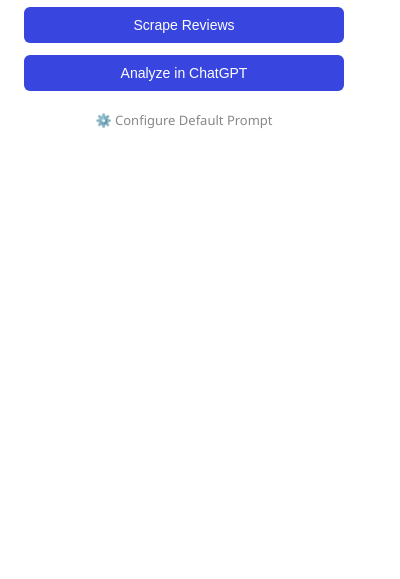
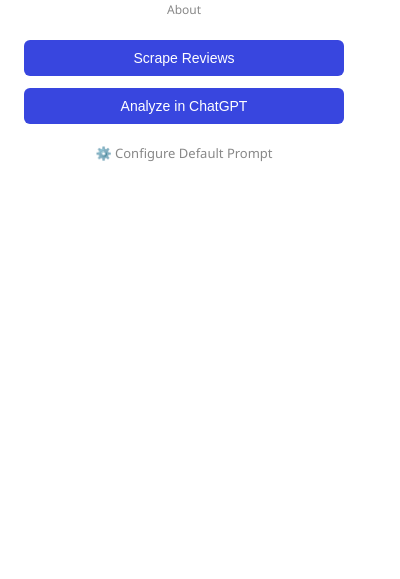
Before and after one commit to Kevin-Yang130/AmazonExplorer, a browser extension: page popup.html in a window 400 px wide. Shown: the part 265-844 px from the top of the page. Drawn offline with Linux system fonts and the light colour scheme.

Commit message:
about me link in extension added

```diff
--- a/popup.html
+++ b/popup.html
@@ -105,12 +105,30 @@
     .options-link:hover {
       color: #3846df;
     }
+
+    .about-me-link {
+      display: block;
+      text-align: center;
+      font-size: 12px;
+      color: #888;
+      text-decoration: none;
+      margin-bottom: 16px;
+      cursor: pointer;
+    }
+
+    .about-me-link:hover {
+      color: #3846df;
+      text-decoration: underline;
+    }
 </style>
 </head>
 <body>
     <div style="text-align: center; margin-bottom: 12px;">
         <img src="logo.png" alt="PromptPicks Logo" width="225" height="225" style="border-radius: 12px;">
     </div>
+
+    <a id="aboutMeLink" class="about-me-link">About</a>
+
     <button id="scrapeButton">Scrape Reviews</button>
     <button id="analyzeButton">Analyze in ChatGPT</button>
 
--- a/popup.js
+++ b/popup.js
@@ -13,6 +13,10 @@
         showScrapedData(cachedReviews.slice(0, 6));
       }
     }
+  });
+
+  document.getElementById('aboutMeLink').addEventListener('click', () => {
+    chrome.tabs.create({ url: 'https://winniewngg.github.io/hugo-mock-landing-page-autodeployed/' });
   });
 });
 
@@ -57,8 +61,7 @@
         action: "openLLM",
         reviews: cachedReviews
     });
-  });
-
+});
 
 function showStatus(message, type) {
     const statusDiv = document.getElementById('status');
@@ -66,7 +69,6 @@
     statusDiv.className = type;
     statusDiv.style.display = 'block';
 }
-
 
 function showScrapedData(reviews) {
     const dataDiv = document.getElementById('scrapedData');
@@ -100,4 +102,4 @@
     }).join('');
 
     dataDiv.style.display = 'block';
-  }
+}
```
Lines whose indentation alone changed are shown as unchanged.
